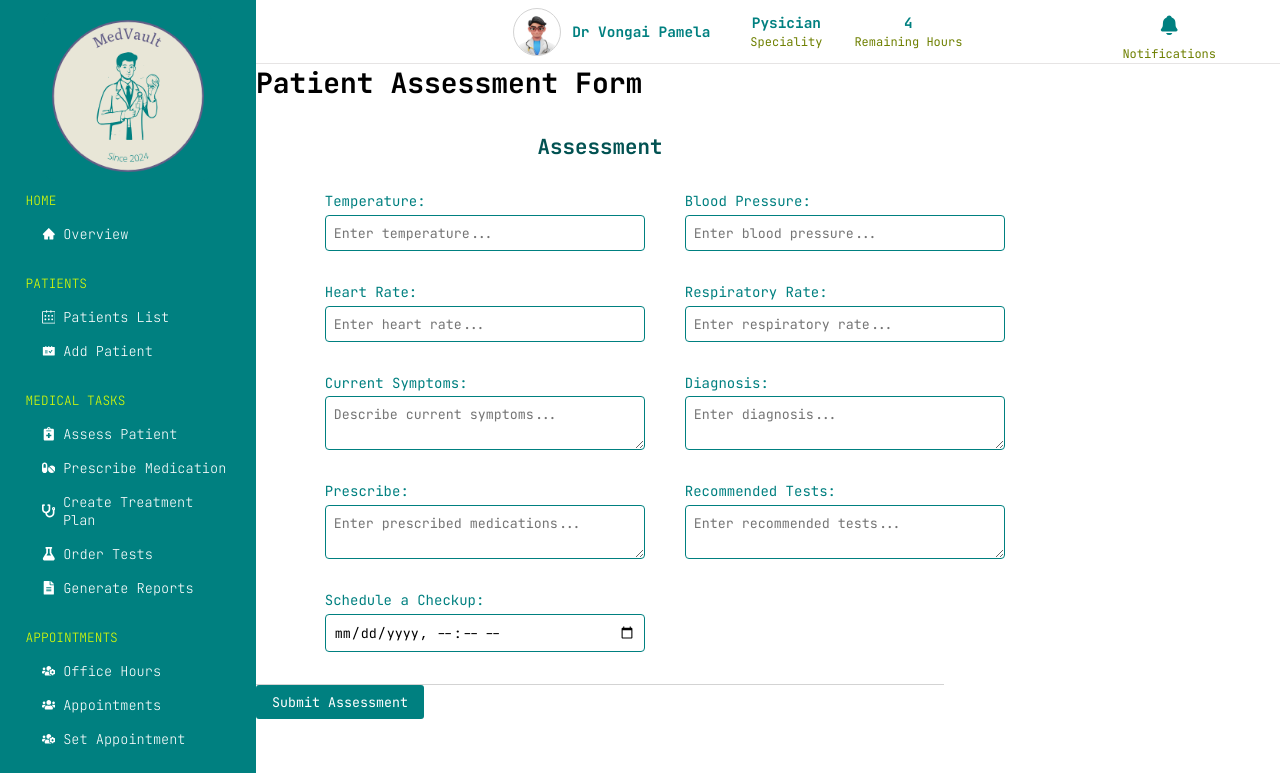
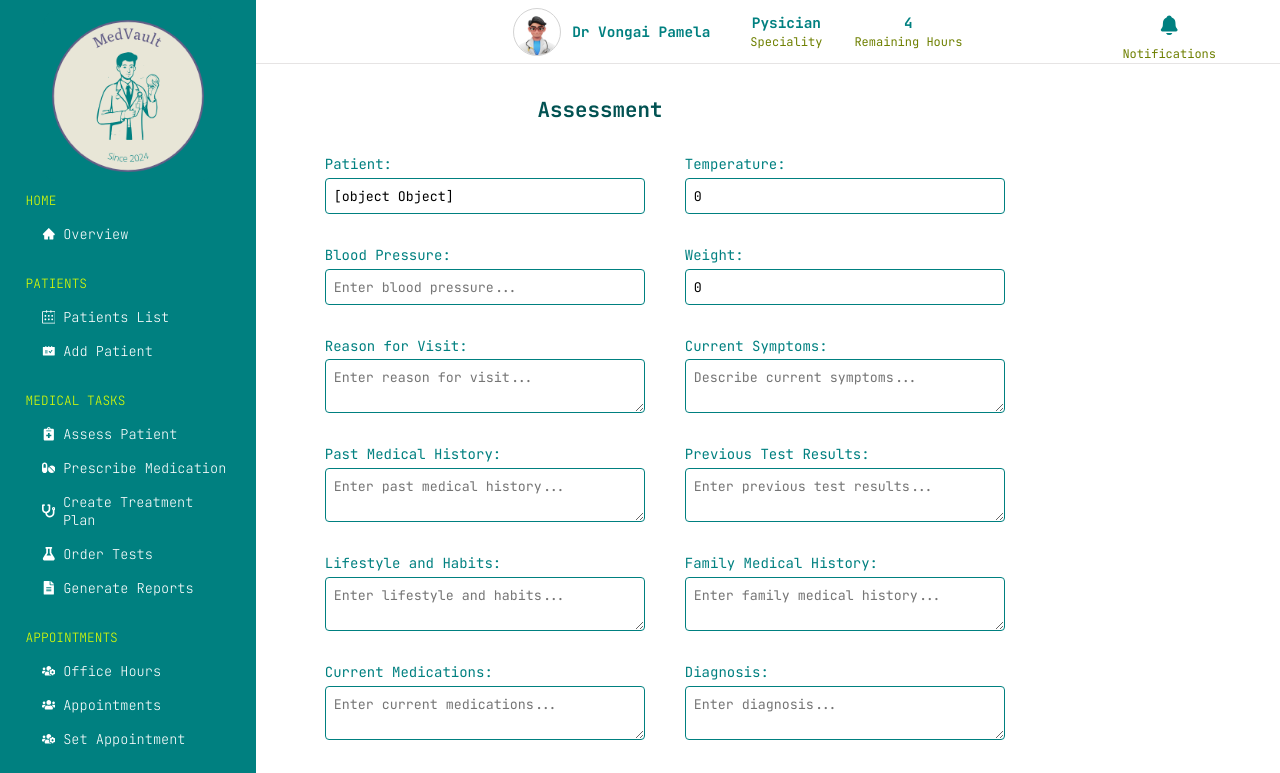
Before and after one commit to Amen-Musingarimi/medvault, a React (Create React App) app: page /medical-tasks/patient-assessment in a window 1280 px wide. Shown: the top 773 px of the page. Built offline with nearby package versions, Linux system fonts and the light colour scheme.

Commit message:
Add more inputs for patient diagonosis

```diff
--- a/src/components/medicalTasks/AssessPatient.jsx
+++ b/src/components/medicalTasks/AssessPatient.jsx
@@ -4,10 +4,10 @@ import classes from './AssessPatient.module.css';
 
 const PatientAssessmentForm = () => {
   const initialFormData = {
-    temperature: '',
+    patient: {},
+    temperature: 0,
     bloodPressure: '',
-    heartRate: '',
-    respiratoryRate: '',
+    weight: 0,
     currentSymptoms: '',
     diagnosis: '',
     prescribe: '',
@@ -36,12 +36,21 @@ const PatientAssessmentForm = () => {
   };
 
   return (
-    <div className={classes.container}>
-      <h1>Patient Assessment Form</h1>
     <form onSubmit={handleSubmit} className={classes.patient_assessment_form}>
       <div className={classes.personal_details}>
         <h2 className={classes.form_section_heading}>Assessment</h2>
         <div className={classes.personal_details_inputs}>
+          <div className={classes.form_control}>
+            <label className={classes.input_label}>Patient:</label>
+            <input
+              type="text"
+              name="patient"
+              placeholder="Select Patient. Enter Patient ID..."
+              value={formData.patient}
+              onChange={handleChange}
+              className={classes.input_area}
+            />
+          </div>
           <div className={classes.form_control}>
             <label className={classes.input_label}>Temperature:</label>
             <input
@@ -65,23 +74,22 @@ const PatientAssessmentForm = () => {
             />
           </div>
           <div className={classes.form_control}>
-              <label className={classes.input_label}>Heart Rate:</label>
+            <label className={classes.input_label}>Weight:</label>
             <input
-                type="text"
-                name="heartRate"
-                placeholder="Enter heart rate..."
-                value={formData.heartRate}
+              type="decimal"
+              name="weight"
+              placeholder="Enter weight..."
+              value={formData.weight}
               onChange={handleChange}
               className={classes.input_area}
             />
           </div>
           <div className={classes.form_control}>
-              <label className={classes.input_label}>Respiratory Rate:</label>
-              <input
-                type="text"
-                name="respiratoryRate"
-                placeholder="Enter respiratory rate..."
-                value={formData.respiratoryRate}
+            <label className={classes.input_label}>Reason for Visit:</label>
+            <textarea
+              name="chiefComplaint"
+              placeholder="Enter reason for visit..."
+              value={formData.reasonForVisit}
               onChange={handleChange}
               className={classes.input_area}
             />
@@ -97,11 +105,76 @@ const PatientAssessmentForm = () => {
             />
           </div>
           <div className={classes.form_control}>
+            <label className={classes.input_label}>Past Medical History:</label>
+            <textarea
+              name="pastMedicalHistory"
+              placeholder="Enter past medical history..."
+              value={formData.pastMedicalHistory}
+              onChange={handleChange}
+              className={classes.input_area}
+            />
+          </div>
+          <div className={classes.form_control}>
+            <label className={classes.input_label}>
+              Previous Test Results:
+            </label>
+            <textarea
+              name="previousTestResults"
+              placeholder="Enter previous test results..."
+              value={formData.previousTestResults}
+              onChange={handleChange}
+              className={classes.input_area}
+            />
+          </div>
+          <div className={classes.form_control}>
+            <label className={classes.input_label}>Lifestyle and Habits:</label>
+            <textarea
+              name="lifestyleAndHabits"
+              placeholder="Enter lifestyle and habits..."
+              value={formData.lifestyleAndHabits}
+              onChange={handleChange}
+              className={classes.input_area}
+            />
+          </div>
+          <div className={classes.form_control}>
+            <label className={classes.input_label}>
+              Family Medical History:
+            </label>
+            <textarea
+              name="familyMedicalHistory"
+              placeholder="Enter family medical history..."
+              value={formData.familyMedicalHistory}
+              onChange={handleChange}
+              className={classes.input_area}
+            />
+          </div>
+          <div className={classes.form_control}>
+            <label className={classes.input_label}>Current Medications:</label>
+            <textarea
+              name="currentMedications"
+              placeholder="Enter current medications..."
+              value={formData.currentMedications}
+              onChange={handleChange}
+              className={classes.input_area}
+            />
+          </div>
+          <div className={classes.form_control}>
             <label className={classes.input_label}>Diagnosis:</label>
             <textarea
               name="diagnosis"
               placeholder="Enter diagnosis..."
               value={formData.diagnosis}
+              onChange={handleChange}
+              className={classes.input_area}
+            />
+          </div>
+
+          <div className={classes.form_control}>
+            <label className={classes.input_label}>Recommended Tests:</label>
+            <textarea
+              name="recommendedTests"
+              placeholder="Enter recommended tests..."
+              value={formData.recommendedTests}
               onChange={handleChange}
               className={classes.input_area}
             />
@@ -112,16 +185,6 @@ const PatientAssessmentForm = () => {
               name="prescribe"
               placeholder="Enter prescribed medications..."
               value={formData.prescribe}
-                onChange={handleChange}
-                className={classes.input_area}
-              />
-            </div>
-            <div className={classes.form_control}>
-              <label className={classes.input_label}>Recommended Tests:</label>
-              <textarea
-                name="recommendedTests"
-                placeholder="Enter recommended tests..."
-                value={formData.recommendedTests}
               onChange={handleChange}
               className={classes.input_area}
             />
@@ -142,7 +205,6 @@ const PatientAssessmentForm = () => {
         Submit Assessment
       </button>
     </form>
-    </div>
   );
 };
 
```
Lines whose indentation alone changed are shown as unchanged.
